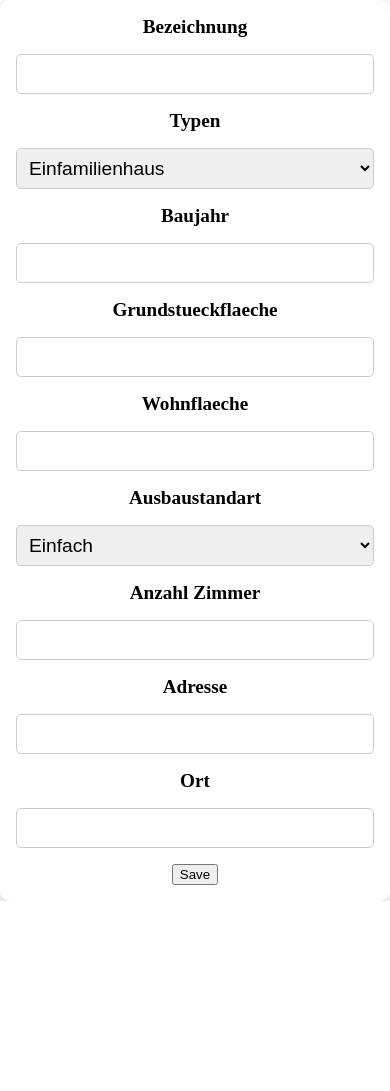
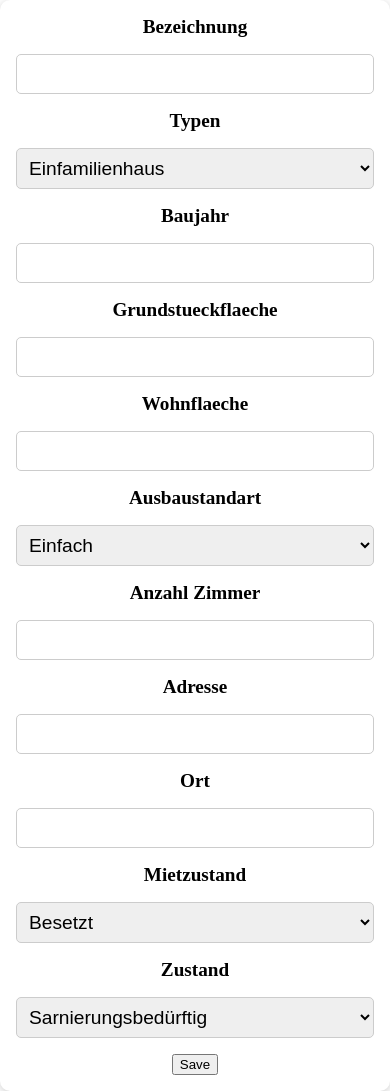
Before and after one commit to levig05/ImmoCare, a React (Create React App) app in the folder ImmobilienWebseite/client/: page /Reac in a window 390 px wide. Before the commit the page ends 901 px from the top, so only its background shows below. Built offline with nearby package versions, Linux system fonts and the light colour scheme.

Commit message:
Immobilien-suchen: Suchleiste-einfügen:21
Suchleiste wurde eingefügt und Immobilien-Hinzufügen wurde überarbeitet.

```diff
--- a/ImmobilienWebseite/client/src/Reac.js
+++ b/ImmobilienWebseite/client/src/Reac.js
@@ -12,6 +12,8 @@ function PropertyForm() {
   const [anzahlZimmer, setAnzahlZimmer] = useState("");
   const [adresse, setAdresse] = useState("");
   const [ort, setOrt] = useState("");
+  const [mietzustand, setMietzustand] = useState("");
+  const [zustand, setZustand] = useState("");
 
   const addImmobilie = () => {
     Axios.post("http://localhost:3001/create", {
@@ -24,6 +26,8 @@ function PropertyForm() {
       anzahlZimmer: anzahlZimmer,
       adresse: adresse,
       ort: ort,
+      mietzustand: mietzustand,
+      zustand: zustand,
     }).then(() => {
       console.log("success");
     });
@@ -115,6 +119,26 @@ function PropertyForm() {
         onChange={(e) => setOrt(e.target.value)}
       />
 
+      <label htmlFor="typen">Mietzustand</label>
+      <select
+        id="mietzustand"
+        value={mietzustand}
+        onChange={(e) => setMietzustand(e.target.value)}
+      >
+        <option value="Besetzt">Besetzt</option>
+        <option value="Frei">Frei</option>
+      </select>
+
+      <label htmlFor="typen">Zustand</label>
+      <select
+        id="zustand"
+        value={zustand}
+        onChange={(e) => setZustand(e.target.value)}
+      >
+        <option value="Sarnierungsbedürftig">Sarnierungsbedürftig</option>
+        <option value="Neu">Neu</option>
+      </select>
+
       <button onClick={addImmobilie}>Save</button>
     </form>
   );
--- a/ImmobilienWebseite/client/src/components/overview/Overview.jsx
+++ b/ImmobilienWebseite/client/src/components/overview/Overview.jsx
@@ -18,6 +18,13 @@ function Overview() {
 
   return (
     <div className="overview">
+      <div className="Searchbar">
+        <input
+          type="text"
+          id="searchInput"
+          placeholder="Suchbegriff eingeben..."
+        ></input>
+      </div>
       <div class="card">
         <img src={testimmo} alt="Immobilie" width="100%"></img>
         <div class="container">
@@ -26,6 +33,7 @@ function Overview() {
           </h4>
           <p>Beispieladresse 123</p>
         </div>
+        <button>Bearbeiten</button>
       </div>
       <button onClick={Bearbeiten}>Hinzufügen</button>
 
--- a/ImmobilienWebseite/client/src/components/overview/overview.css
+++ b/ImmobilienWebseite/client/src/components/overview/overview.css
@@ -15,3 +15,7 @@
 .container {
   padding: 2px 16px;
 }
+
+.Searchbar {
+  float: right;
+}
```
Also changed, not shown: 2 other files (tests, documents, lock files or other folders).
